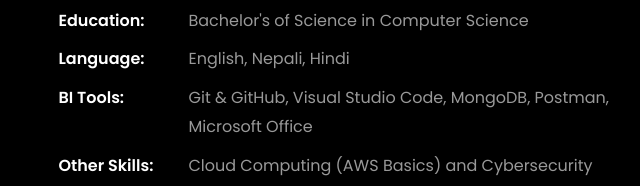
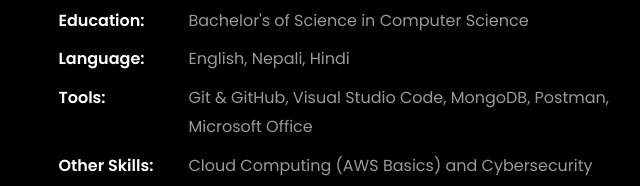
Before and after one commit to gairepawan/Portfolio, a plain HTML site: page index.html in a window 1280 px wide. Shown: the part 1360-1546 px from the top of the page, 532-1172 px from the left. Drawn offline with Linux system fonts and the light colour scheme; files whose address does not match are found by name.

Commit message:
Update index.html

```diff
--- a/index.html
+++ b/index.html
@@ -280,7 +280,7 @@
 									<li class="d-flex"><span>Domain:</span> <span>Application Development, Cybersecurity, and Web Development</span></li>
 									<li class="d-flex"><span>Education:</span> <span>Bachelor's of Science in Computer Science</span></li>
 									<li class="d-flex"><span>Language:</span> <span>English, Nepali,  Hindi</span></li>
-									<li class="d-flex"><span>BI Tools:</span> <span>Git & GitHub, Visual Studio Code, MongoDB, Postman, Microsoft Office</span></li>
+									<li class="d-flex"><span>Tools:</span> <span>Git & GitHub, Visual Studio Code, MongoDB, Postman, Microsoft Office</span></li>
 									<li class="d-flex"><span>Other Skills:</span> <span>Cloud Computing (AWS Basics) and Cybersecurity Fundamentals</span></li>
 									<li class="d-flex"><span>Interest:</span> <span>Coding, Travelling, Photography, Playing Guitar, Singing, Watching Movies, Continuous Learning</span></li>
 
```
